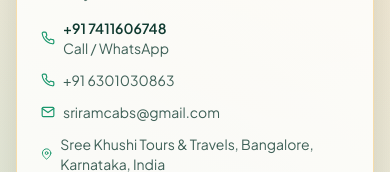
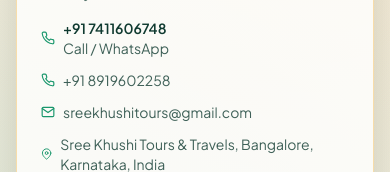
Before and after one commit to Srinu520/sriramcabs, a Next.js app: page /contact in a window 390 px wide. Shown: the part 261-433 px from the top of the page. Built offline with nearby package versions, Linux system fonts and the light colour scheme.

Commit message:
Update contact email and secondary phone

```diff
--- a/app/contact/page.tsx
+++ b/app/contact/page.tsx
@@ -32,14 +32,14 @@
               </div>
               <div className="flex items-center gap-2">
                 <FiPhone className="text-brand-green" />
-                <a href="tel:+916301030863" className="hover:text-brand-dark">
-                  +91 6301030863
+                <a href="tel:+918919602258" className="hover:text-brand-dark">
+                  +91 8919602258
                 </a>
               </div>
               <div className="flex items-center gap-2">
                 <FiMail className="text-brand-green" />
-                <a href="mailto:sriramcabs@gmail.com" className="hover:text-brand-dark">
-                  sriramcabs@gmail.com
+                <a href="mailto:sreekhushitours@gmail.com" className="hover:text-brand-dark">
+                  sreekhushitours@gmail.com
                 </a>
               </div>
               <div className="flex items-center gap-2">
```
